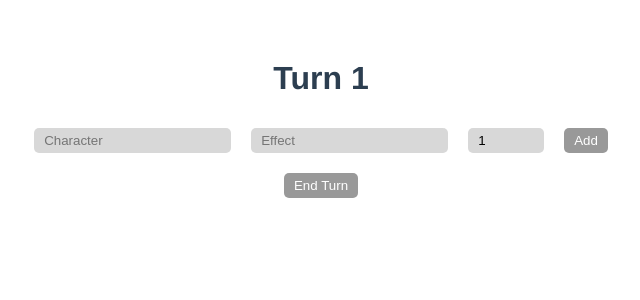
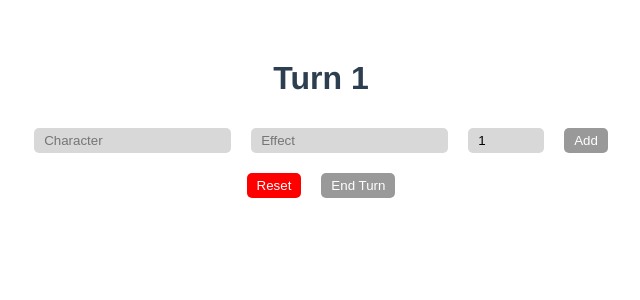
Before and after one commit to Senryoku/TurnCounter, a Vue app: page / in a window 1280 px wide. Shown: the top 300 px of the page, without its empty margins (319-959 px from the left). Built offline with nearby package versions, Linux system fonts and the light colour scheme.

Commit message:
Reset button

```diff
--- a/src/components/HelloWorld.vue
+++ b/src/components/HelloWorld.vue
@@ -9,6 +9,7 @@
         <button type="submit">Add</button>
       </form></div>
     <div>
+      <button @click="reset" style="background-color: red;">Reset</button>
       <button @click="endTurn">End Turn</button>
     </div>
     <div class="counters">
@@ -56,8 +57,11 @@ export default defineComponent({
       }
       this.counters = this.counters.filter(counter => counter.count > 0);
       ++this.turnCount;
+    },
+    reset() {
+      this.counters = [];
+      this.turnCount = 1;
     }
-
   }
 });
 </script>
```
